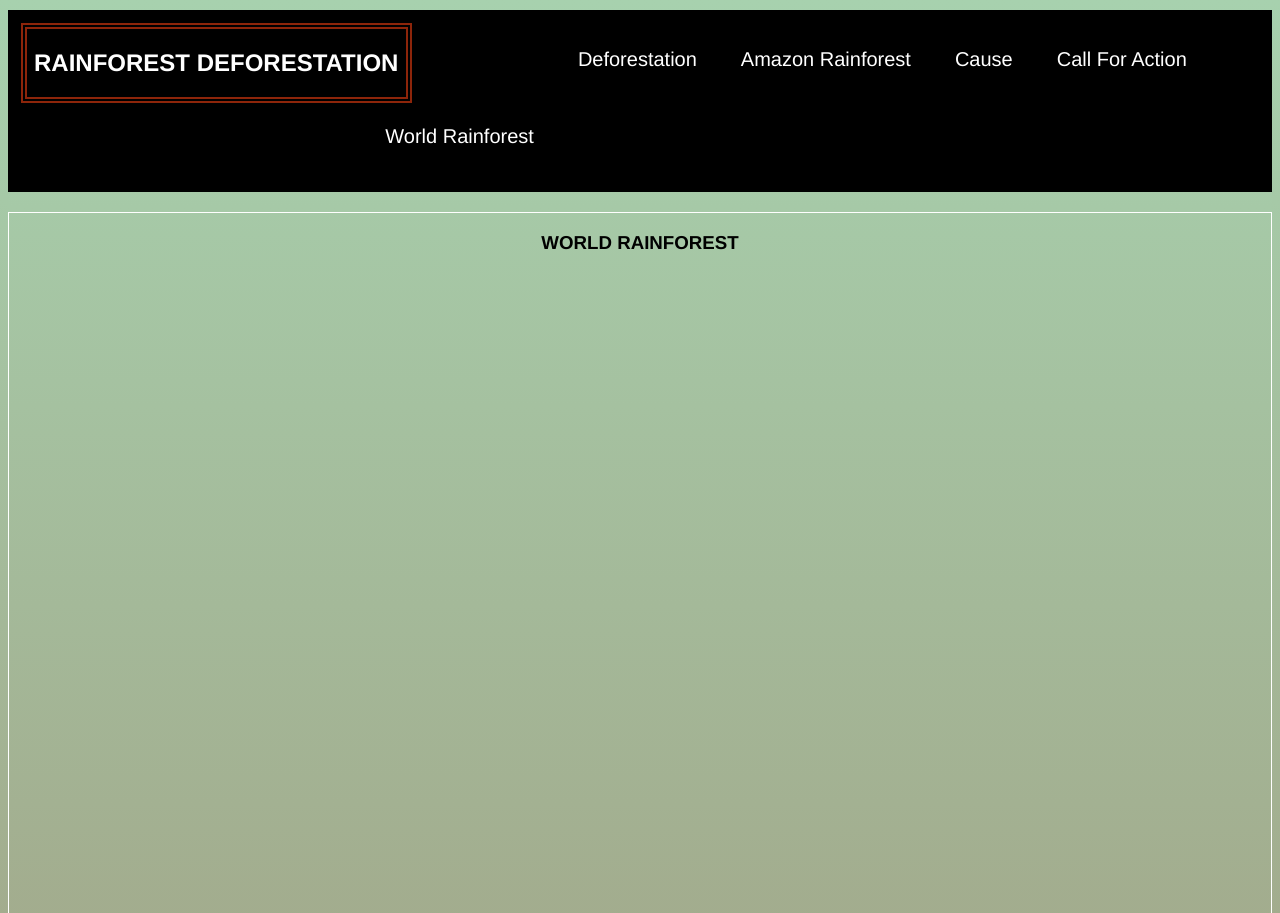
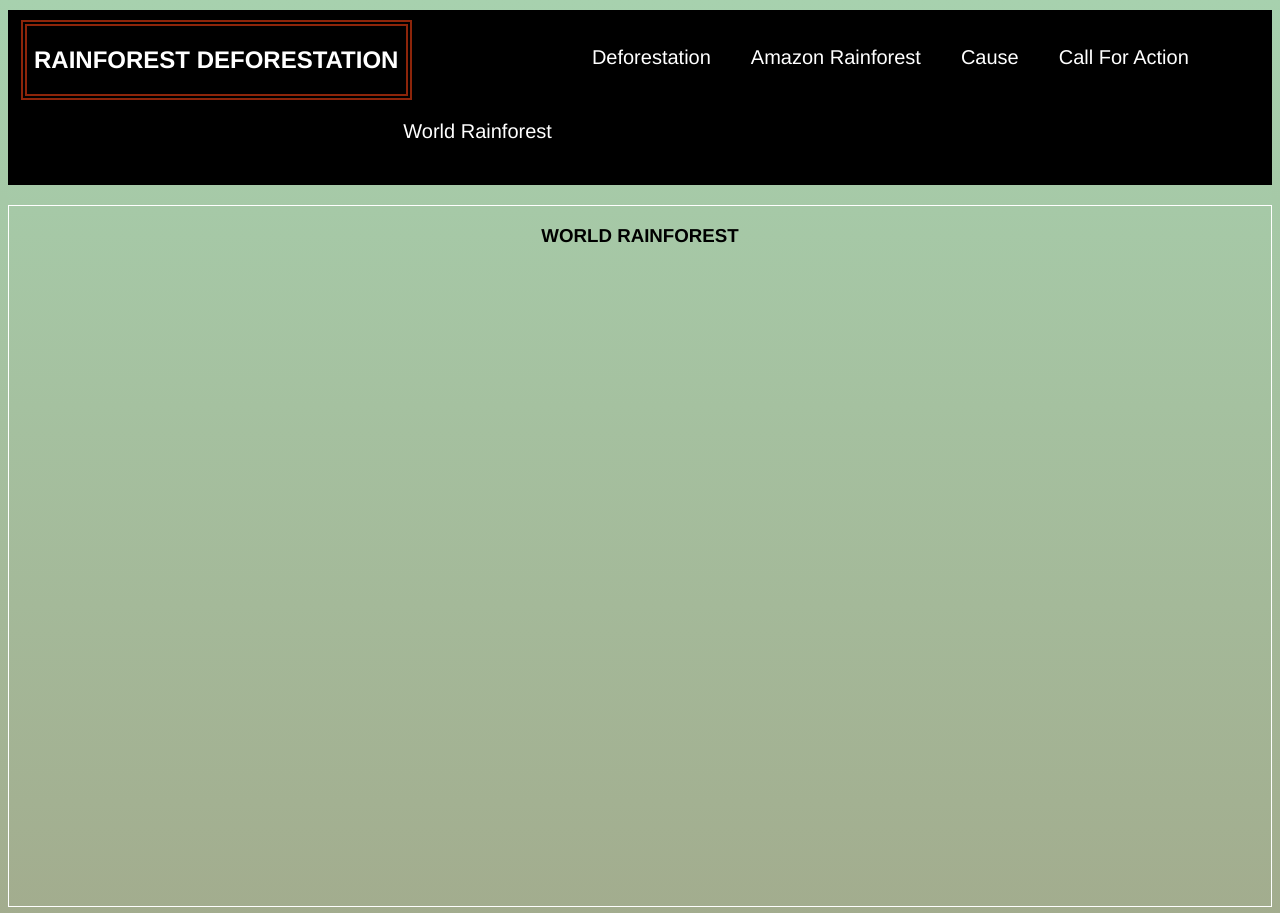
Before and after one commit to ruizheng0521/DSC106FinalProjectp, a plain HTML site: page index.html in a window 1280 px wide. Shown: the top 913 px of the page. Drawn offline with Linux system fonts and the light colour scheme; a script that the page names is missing.

Commit message:
fixed navigation bar css bug
Co-Authored-By: catherinerui <catherinerui@users.noreply.github.com>

```diff
--- a/styles.css
+++ b/styles.css
@@ -2,6 +2,8 @@ body, html{
     background-image: linear-gradient(#a7d1ae, #943828);
     font-family: 'Franklin Gothic Medium', 'Arial Narrow', Arial, sans-serif;
 }
+
+
 
 .top{
     margin-top: 10px;
@@ -14,7 +16,7 @@ body, html{
     width:30%;
     height: 95%;
     margin-left: 1%;
-    margin-top: 13px;
+    margin-top: 10px;
     text-align: center;
     border: 6px double #8d250a;
     float: left;
@@ -33,7 +35,7 @@ body, html{
 }
 
 .nav-bar li{
-    padding: 22px;
+    padding: 20px;
     margin-bottom: 22px;
     text-align: center;
     font-size: 20px;
@@ -42,7 +44,7 @@ body, html{
 }
 
 .nav-bar li:hover{
-    border: 4px double #8d250a;
+    border: 3px double #8d250a;
 }
 
 .nav-bar a{
@@ -64,7 +66,6 @@ body, html{
 
 }
 
-
 h3{
     text-align: center;
 }
```
